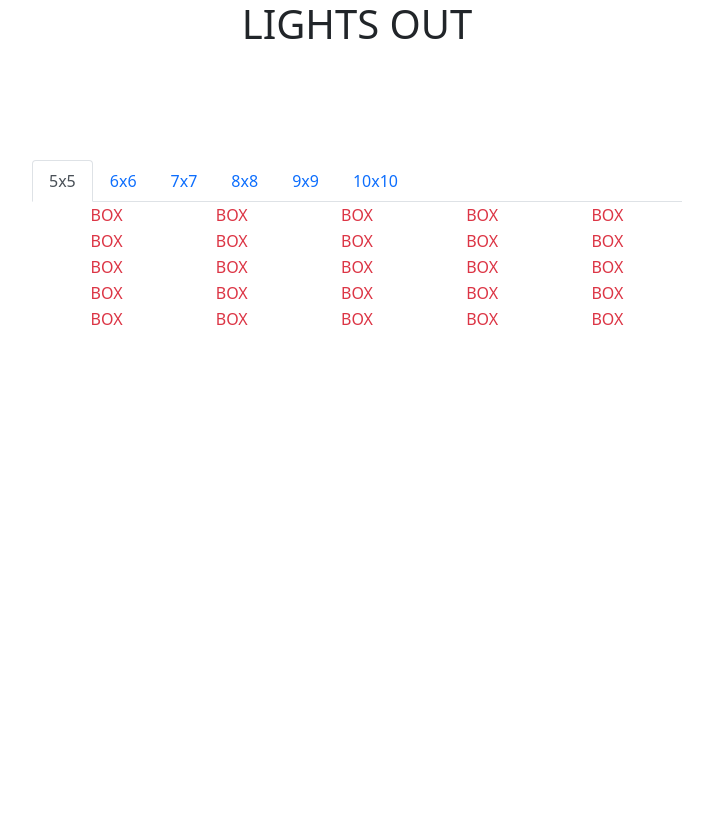
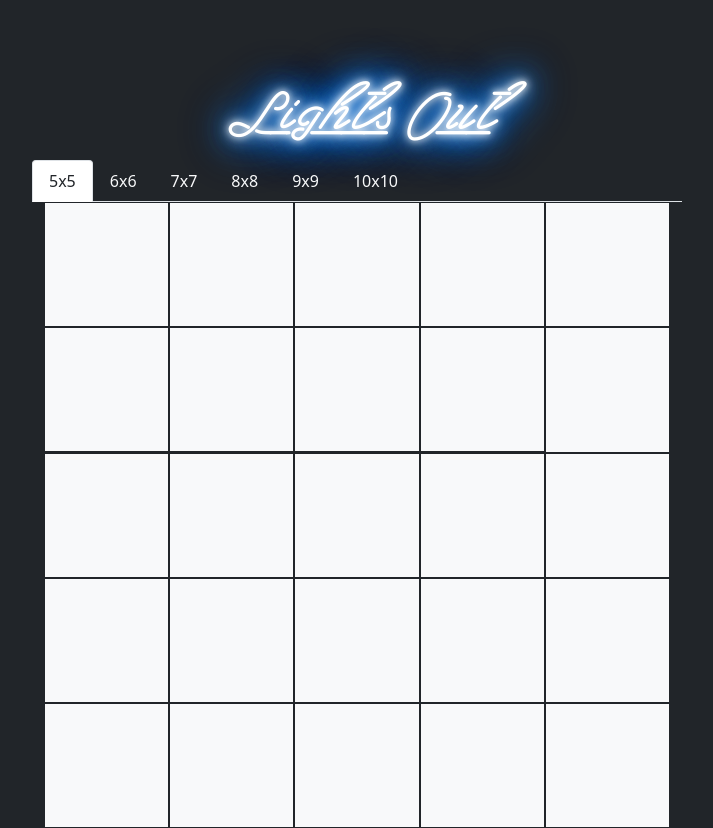
Before and after one commit to ally-petitt/lights-out, a React (Create React App) app: page / in a window 1280 px wide. Shown: the whole page, without its empty margins (283-996 px from the left). Before the commit the page ends 800 px from the top, so only its background shows below. Built offline with nearby package versions, Linux system fonts and the light colour scheme.

Commit message:
fixed board and added styling

```diff
--- a/src/App.js
+++ b/src/App.js
@@ -5,7 +5,7 @@ import Tabs from "./components/Tabs"
 
 function App() {
   return (
-    <div className="App">
+    <div className="App bg-dark">
       <Header />
       <div className="board-container d-flex justify-content-center"
        style={{minHeight: "80vh", width: "100vw"}}>
--- a/src/components/Board.js
+++ b/src/components/Board.js
@@ -1,7 +1,6 @@
 import React, { useEffect } from 'react'
 import Box from "./Box"
 import "./board.css"
-import { getElementError } from '@testing-library/react'
 
 function Board({ size }) {
     // create empty board list to map through when rendering Boxes
@@ -22,7 +21,7 @@ function Board({ size }) {
                     return(
                         <tr className="w-100">
                             {row.map((box) => (
-                                <td style={{width: wdth}}><Box /></td>
+                                <td style={{width: wdth, height: wdth}}><Box /></td>
                             ))}
                         </tr>
                     )
--- a/src/components/Box.js
+++ b/src/components/Box.js
@@ -4,8 +4,7 @@ function Box() {
     const [isLit, setIsLit] = useState(true)
 
     return (
-        <div className="text-danger">
-            BOX
+        <div className="text-danger bg-light" style={{width: "100%", paddingTop: "100%", position: "relative"}}>
         </div>
     )
 }
--- a/src/components/Tabs.js
+++ b/src/components/Tabs.js
@@ -12,27 +12,27 @@ function Tabs() {
         <div id="tabs" className="h-100" style={{width: "80%", maxWidth: "650px"}}>
             <ul class="nav nav-tabs">
                 <li class="nav-item">
-                    <p class={`nav-link ${boardSize == "5x5" ? "active" : null}`}
+                    <p class={`nav-link text-light ${boardSize == "5x5" ? "active text-dark" : null}`}
                     onClick={handleClick}>5x5</p>
                 </li>
                 <li class="nav-item">
-                    <p class={`nav-link ${boardSize == "6x6" ? "active" : null}`}
+                    <p class={`nav-link text-light ${boardSize == "6x6" ? "active text-dark" : null}`}
                     onClick={handleClick}>6x6</p>
                 </li>
                 <li class="nav-item">
-                    <p class={`nav-link ${boardSize == "7x7" ? "active" : null}`}
+                    <p class={`nav-link text-light ${boardSize == "7x7" ? "active text-dark" : null}`}
                     onClick={handleClick}>7x7</p>
                 </li>
                 <li class="nav-item">
-                    <p class={`nav-link ${boardSize == "8x8" ? "active" : null}`}
+                    <p class={`nav-link text-light ${boardSize == "8x8" ? "active text-dark" : null}`}
                     onClick={handleClick}>8x8</p>
                 </li>
                 <li class="nav-item">
-                    <p class={`nav-link ${boardSize == "9x9" ? "active" : null}`}
+                    <p class={`nav-link text-light ${boardSize == "9x9" ? "active text-dark" : null}`}
                     onClick={handleClick}>9x9</p>
                 </li>
                 <li class="nav-item">
-                    <p class={`nav-link ${boardSize == "10x10" ? "active" : null}`}
+                    <p class={`nav-link text-light ${boardSize == "10x10" ? "active text-dark" : null}`}
                     onClick={handleClick}>10x10</p>
                 </li>
             </ul>
--- a/src/components/header/Header.js
+++ b/src/components/header/Header.js
@@ -1,14 +1,18 @@
 import React, { useState } from 'react'
+import "./header.css"
 
 // look in url to find dimensions
 
 function Header() {
 
     return (
-        <div style={{height: "20vh"}}>
-            <h1>LIGHTS OUT</h1>
+        <div style={{height: "20vh"}} className="d-flex align-items-end justify-content-center">
+            <h1><span class="cursive">Lights Out</span></h1>
         </div>
     )
 }
 
+// TODO: once game has been won, make flickering animation and "shut off"
+// neon lights
+
 export default Header
--- /dev/null
+++ b/src/components/header/header.css
@@ -0,0 +1,25 @@
+@font-face {
+    font-family: neon-cursive;
+    src: url(../../fonts/las-enter.ttf)
+}
+
+.cursive {
+    font-family: neon-cursive;
+    font-size: 4rem;
+}
+
+h1 {
+  font-size: 80px;
+  text-align: center;
+  color: #fff;
+  animation: glow 1s ease-in-out infinite alternate;
+}
+
+@keyframes glow {
+  from {
+    text-shadow: 0 0 5px #fff, 0 0 10px #fff, 0 0 15px #0073e6, 0 0 20px #0073e6, 0 0 25px #0073e6, 0 0 30px #0073e6, 0 0 35px #0073e6;
+  }
+  to {
+    text-shadow: 0 0 10px #fff, 0 0 20px #fff, 0 0 30px #0073e6, 0 0 40px #0073e6, 0 0 50px #0073e6, 0 0 60px #0073e6, 0 0 70px #0073e6;
+  }
+}
```
Also changed, not shown: src/fonts/las-enter.ttf (added).
